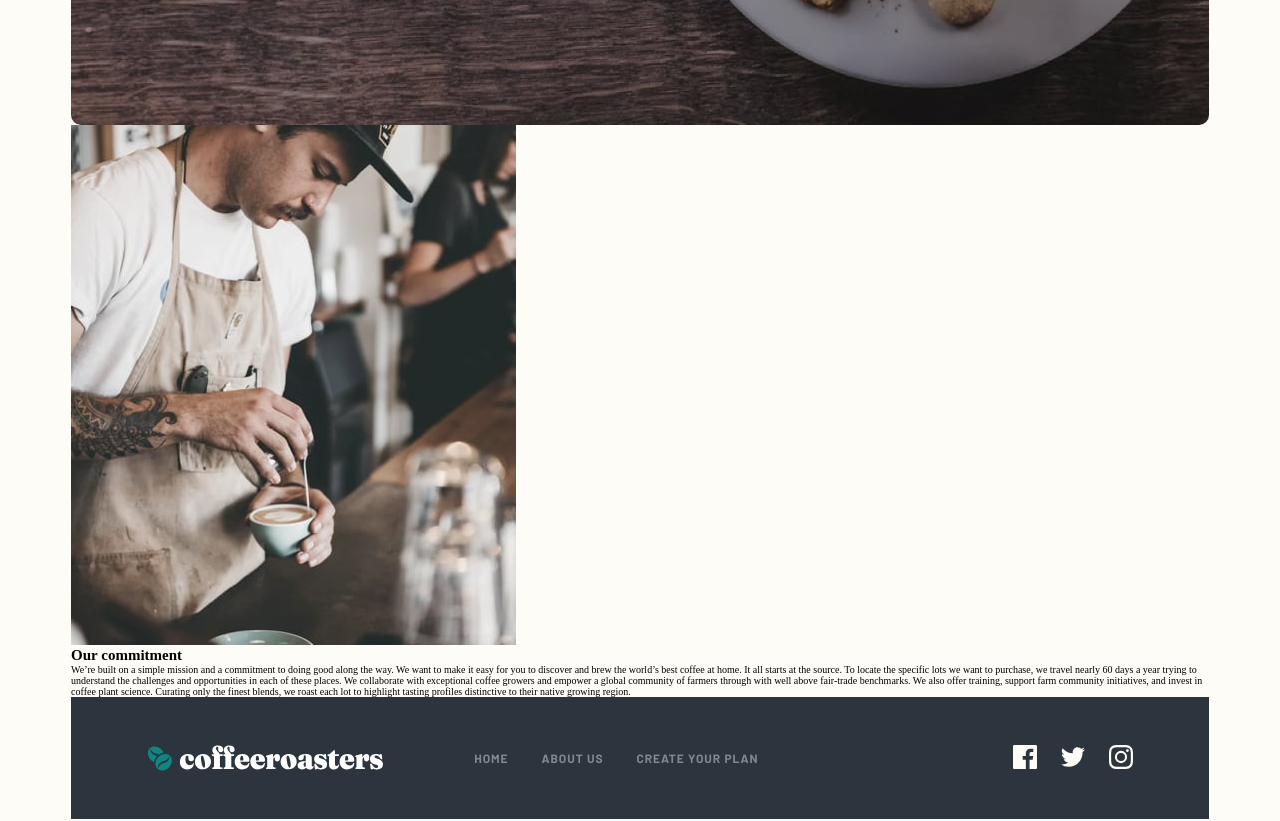
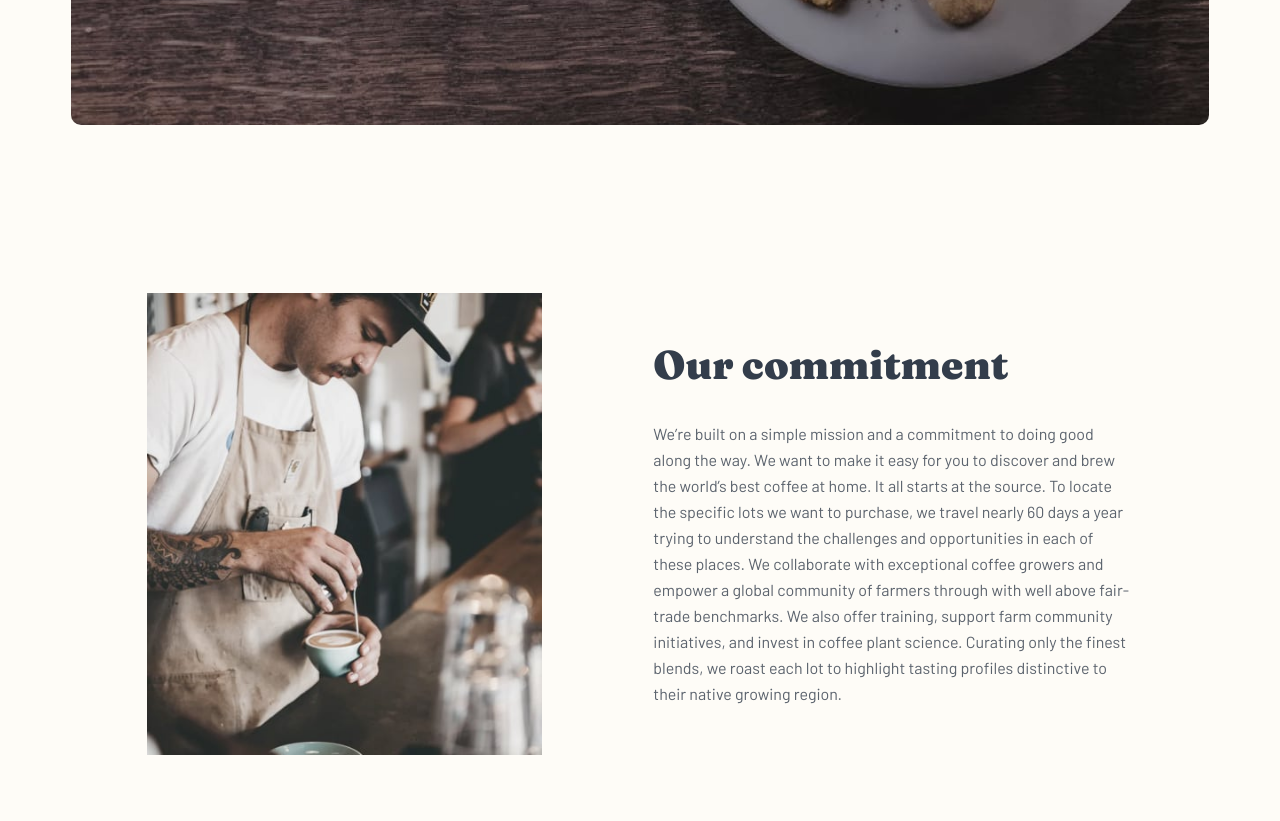
Before and after one commit to VladimirVolvakov/coffeeroasters-react-app, a React (Create React App) app: page / in a window 1280 px wide. Shown: the part 440-1261 px from the top of the page. Built offline with nearby package versions, Linux system fonts and the light colour scheme; the HTML template or start-up script is replaced by a standard one.

Commit message:
style: add styles for SectionCommitment conponent

```diff
--- a/src/layout/SectionCommitment.css
+++ b/src/layout/SectionCommitment.css
@@ -0,0 +1,26 @@
+.commitment {
+  padding: 16.8rem 6.64%;
+  display: flex;
+  justify-content: space-between;
+  align-items: center;
+  gap: 11.26%;
+}
+
+.commitment__image {
+  width: 40.09%;
+}
+
+.commitment__text-container {
+  display: flex;
+  flex-direction: column;
+  align-items: flex-start;
+  width: 48.65%;
+}
+
+.commitment__heading {
+  margin-bottom: 3.2rem;
+}
+
+.commitment__description {
+  opacity: 0.8;
+}
--- a/src/layout/SectionCommitment.jsx
+++ b/src/layout/SectionCommitment.jsx
@@ -1,13 +1,17 @@
+import "../index.css";
+import "./SectionCommitment.css";
+
 const SectionCommitment = () => {
   return (
     <section className="commitment">
         <img
           src="./assets/about/desktop/image-commitment.jpg"
           alt="Discover world's best coffee"
+          className="commitment__image"
         />
-        <div>
-          <h2>Our commitment</h2>
-          <p>
+        <div className="commitment__text-container">
+          <h2 className="heading-lg commitment__heading">Our commitment</h2>
+          <p className="font-body commitment__description">
             We’re built on a simple mission and a commitment to doing good along
             the way. We want to make it easy for you to discover and brew the
             world’s best coffee at home. It all starts at the source. To locate
```
